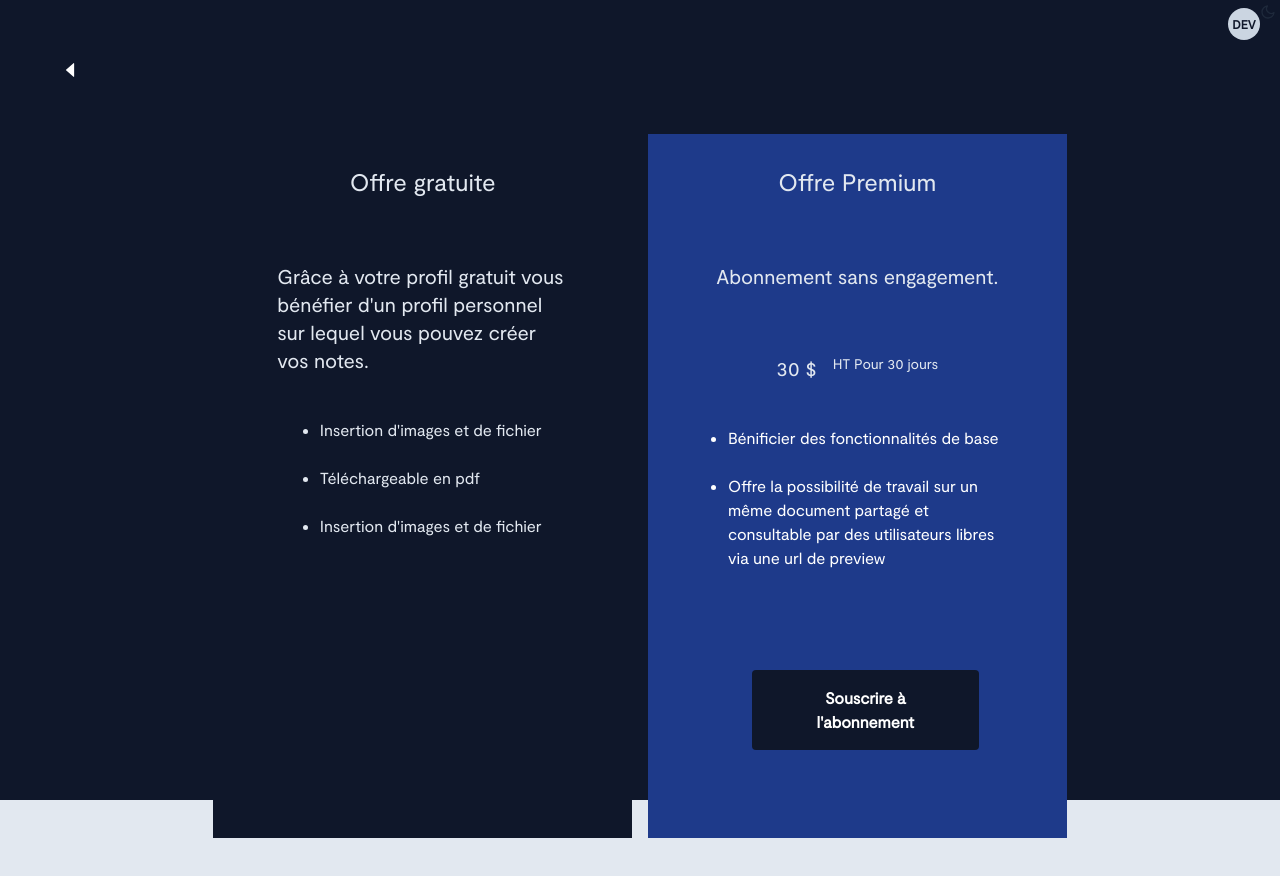
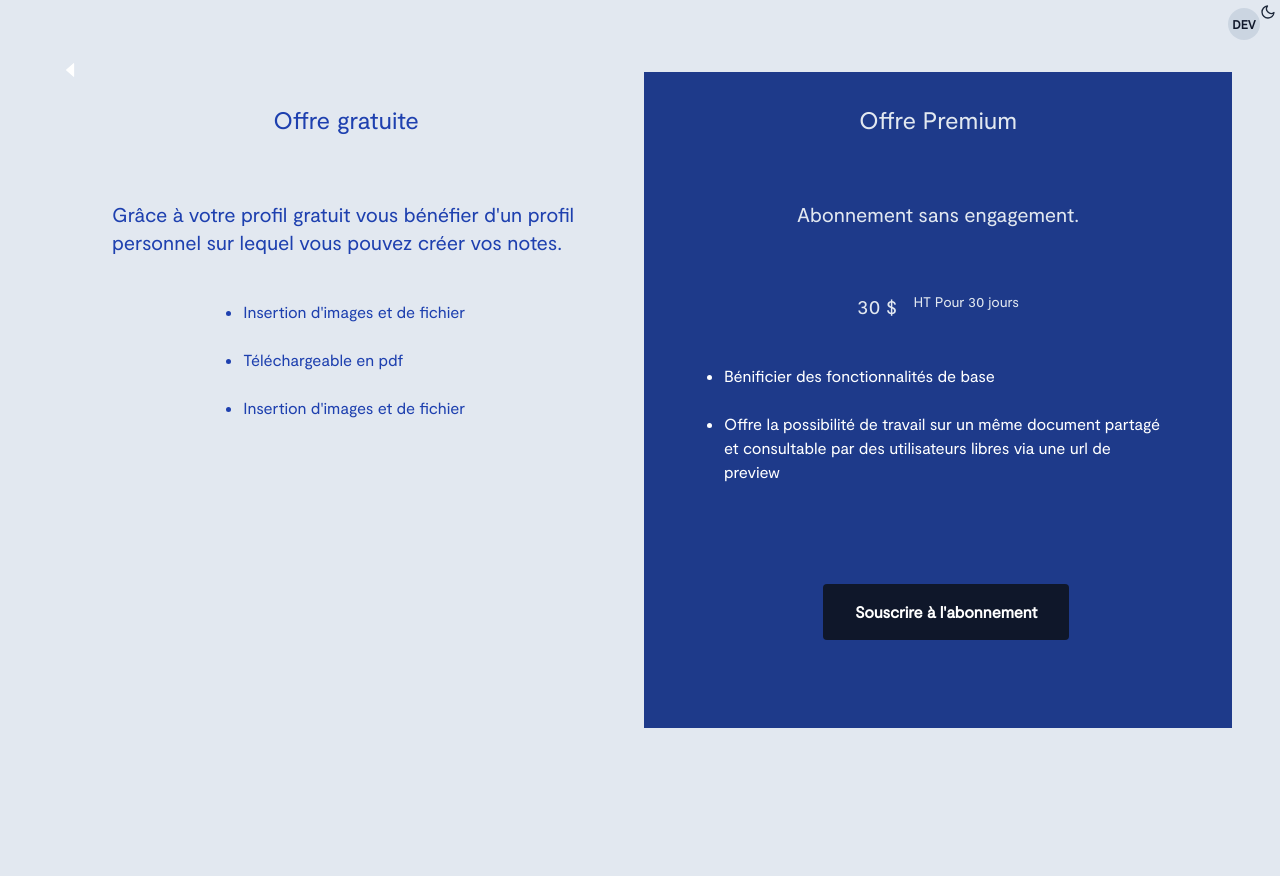
Before and after one commit to SaumonDelicieux/front-end, a React (Vite) app: page /subscribe in a window 1280 px wide. Shown: the top 876 px of the page. After the commit the page ends 800 px from the top, so only its background shows below. Built offline with nearby package versions, Linux system fonts and the light colour scheme; no server answers.

Commit message:
flex me instead of grid

```diff
--- a/src/pages/Subscribe/index.tsx
+++ b/src/pages/Subscribe/index.tsx
@@ -13,8 +13,8 @@ const Subscribe: React.FC = () => {
     const { isPremium, error, loading } = useAppSelector(state => state.user)
 
     return (
-        <div className="w-screen h-screen relative bg-slate-900 text-p-2 text-base transition-colors">
-            <div className="pl-14 pt-14">
+        <div className="w-full h-full relative bg-slate-200 dark:bg-slate-900 text-p-2 text-base transition-colors">
+            <div className="absolute top-14 left-14">
                 <Button
                     icon={<AiFillCaretLeft color="white" size={20} />}
                     onClick={() => !isPremium && navigate(urls.APP.DASHBOARD)}
@@ -22,16 +22,14 @@ const Subscribe: React.FC = () => {
                 />
             </div>
             <div className="flex justify-center items-center w-full h-full">
-                <div className=" grid grid-cols-2 gap-4 w-8/12">
-                    <div className="flex-auto justify-items-center bg-slate-900">
-                        <div className="text-slate-200 text-center text-2xl py-8">
-                            Offre gratuite
-                        </div>
-                        <div className="text-slate-200 text-xl py-8 px-16">
+                <div className="flex flex-col sm:flex-row p-12">
+                    <div className="flex-auto justify-items-center bg-slate-200 dark:bg-slate-900 text-blue-800 dark:text-slate-200">
+                        <div className="text-center text-2xl py-8">Offre gratuite</div>
+                        <div className="text-xl py-8 px-16">
                             Grâce à votre profil gratuit vous bénéfier d'un profil personnel sur
                             lequel vous pouvez créer vos notes.
                         </div>
-                        <div className="text-slate-200 px-16">
+                        <div className="px-16">
                             <ul className="marker:text-green list-outside list-disc ml-4">
                                 <li className="py-3">Insertion d'images et de fichier</li>
                                 <li className="py-3">Téléchargeable en pdf</li>
```
